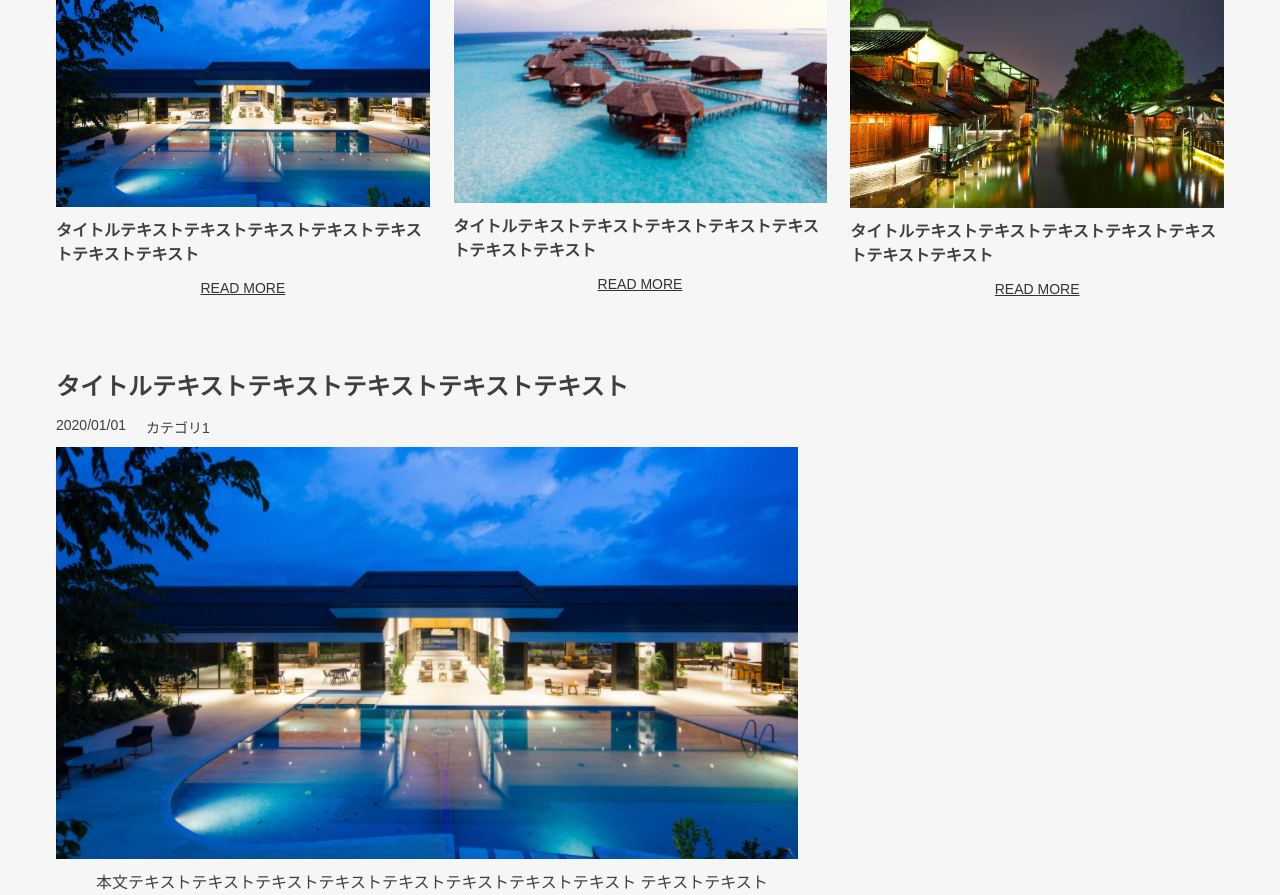
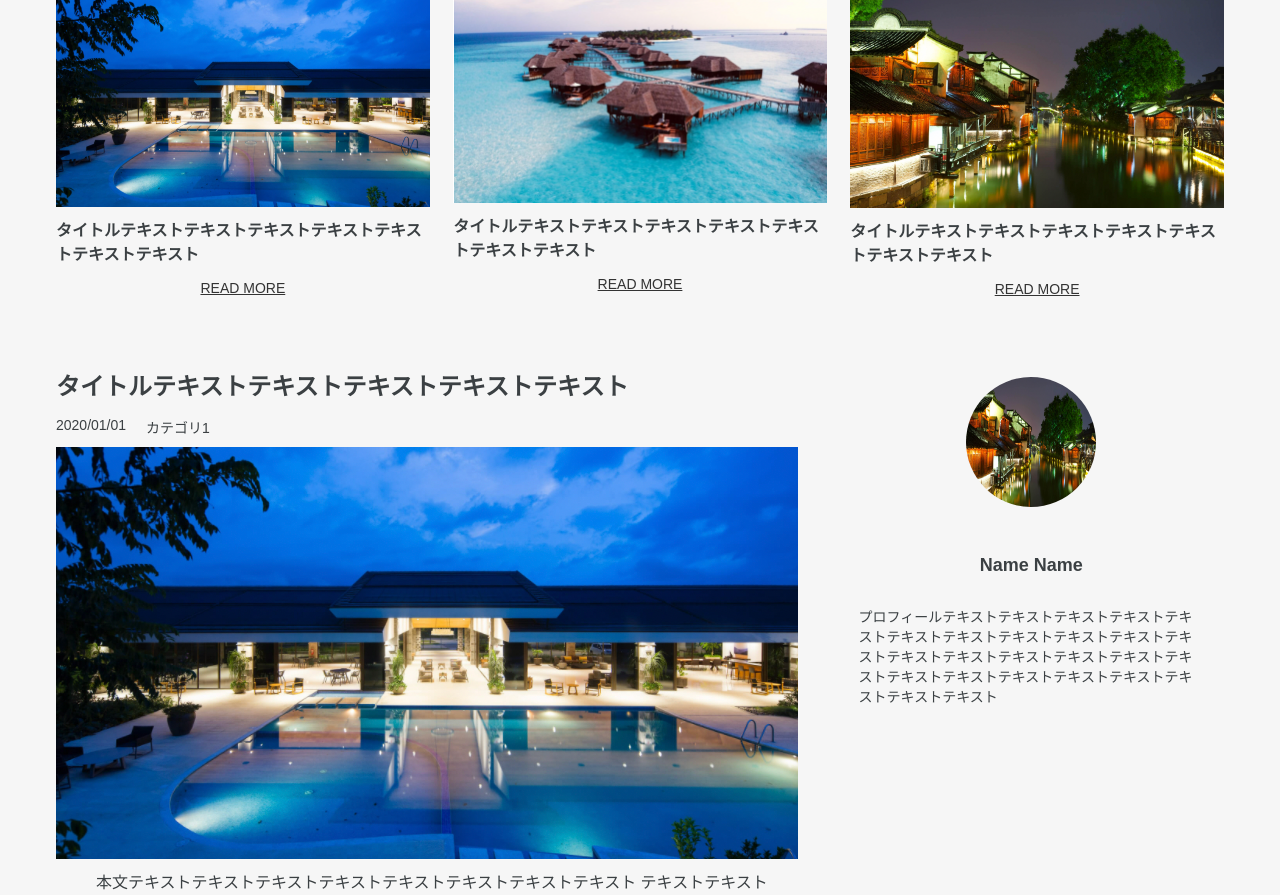
Before and after one commit to maekawatatsuya1217/front-end-app, a Rails app: page /tops/six_content in a window 1280 px wide. Shown: the part 151-1046 px from the top of the page. Run offline with Rails 7, Linux system fonts and the light colour scheme; style sheets or scripts are compiled from the project's sources.

Commit message:
プロフィール部分の作成

```diff
--- a/app/assets/stylesheets/six_content.scss
+++ b/app/assets/stylesheets/six_content.scss
@@ -120,3 +120,35 @@ main li {
 main .text {
     padding: 10px 40px 30px 40px;
 }
+
+
+
+// サイドコンテンツ
+
+#sidebar{
+    width: 33%;
+    padding: 20px;
+}
+
+.author img{
+    width: 130px;
+    height: 130px;
+    border-radius: 50%;
+    margin-bottom: 30px;
+}
+
+#sidebar h3{
+    font-size: 1.125rem;
+    font-weight: bold;
+    margin-bottom: 30px;
+}
+
+.author {
+    text-align: center;
+    margin-bottom: 60px;
+}
+
+.author .profile {
+    font-size: 14px;
+    text-align: left;
+}
--- a/app/views/tops/six_content.html.erb
+++ b/app/views/tops/six_content.html.erb
@@ -99,6 +99,21 @@
             </div>
           </article>
         </main>
+
+        <%# サイドコンテンツ %>
+        <aside id="sidebar">
+
+          <%# プロフィール %>
+            <section class="author">
+              <%= image_tag("blog_3.png") %>
+              <h3>Name Name</h3>
+              <p class="profile">プロフィールテキストテキストテキストテキストテキストテキストテキストテキストテキストテキストテキストテキストテキストテキストテキストテキストテキストテキストテキストテキストテキストテキストテキストテキストテキスト</p>
+            </section>
+          <%# プロフィール %>
+
+        </aside>
+      <%# サイドコンテンツ %>
+
       </div>
       <%# メインコンテンツ %>
 
```
